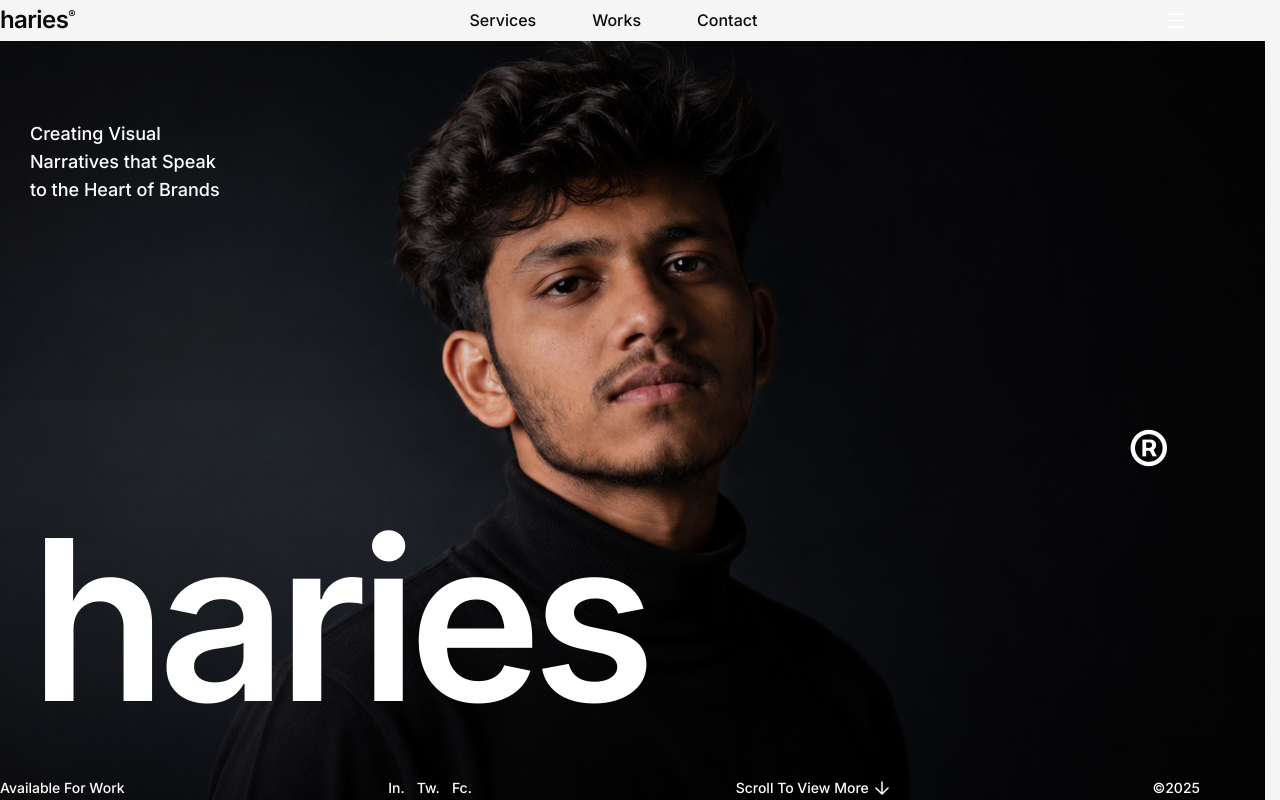
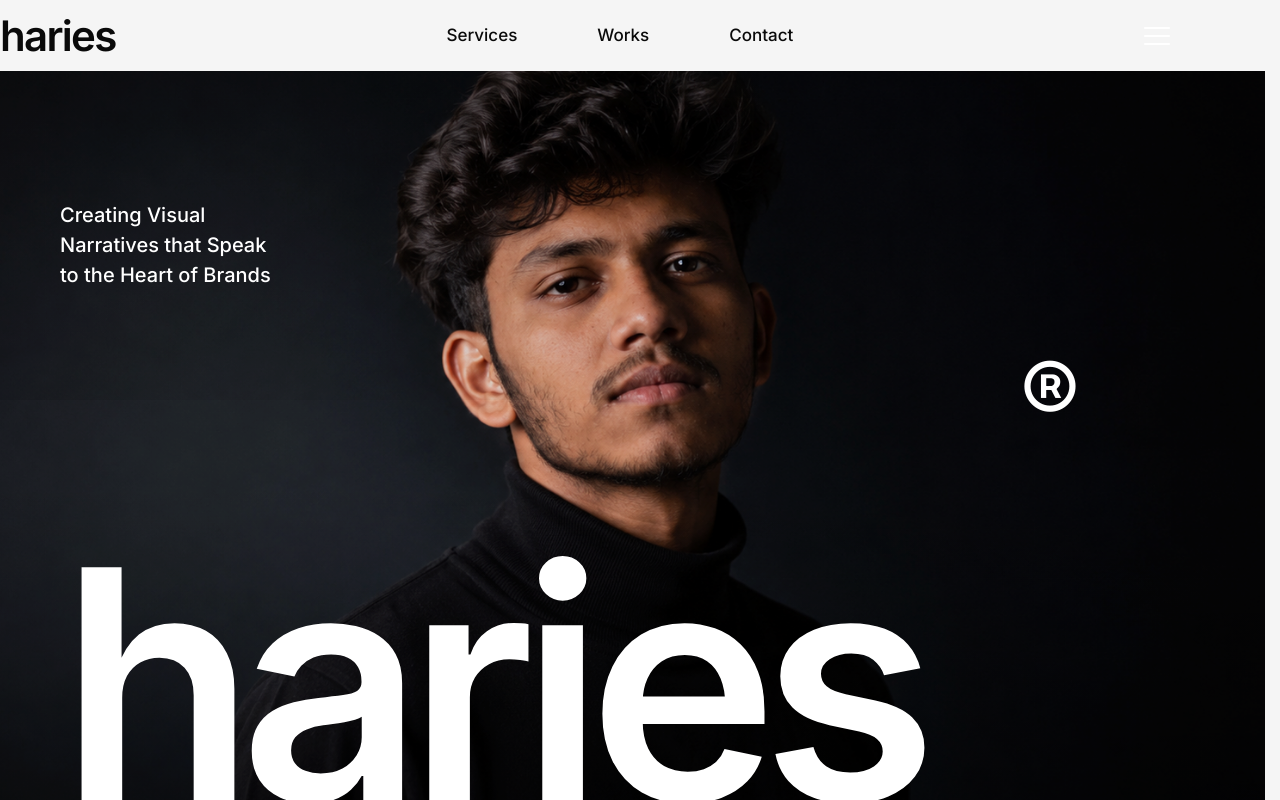
Before and after one commit to HariesHussain/Haries-portfolio, a React (Vite) app: page / in a window 1280 px wide. Built offline with nearby package versions, Linux system fonts and the light colour scheme.

Commit message:
style: exactly match Framer template Hero and Navbar layout and typography

```diff
--- a/src/components/layout/Navbar.jsx
+++ b/src/components/layout/Navbar.jsx
@@ -21,21 +21,21 @@ const Navbar = () => {
       animate="visible"
       className="fixed top-0 left-0 right-0 z-50 bg-paper"
     >
-      <div className="mx-auto w-full max-w-content px-5 md:px-[30px]">
-        <div className="flex items-center justify-between py-5 md:py-6">
+      <div className="mx-auto w-full max-w-content px-6 md:px-[40px] lg:px-[60px]">
+        <div className="flex items-center justify-between py-6 md:py-8 lg:py-10">
           {/* Logo */}
           <a
             href="/"
-            className="text-[22px] md:text-[24px] font-semibold tracking-tight text-ink"
+            className="text-[28px] md:text-[36px] lg:text-[42px] font-bold tracking-[-0.04em] text-ink flex items-start"
           >
             haries
-            <sup className="text-[10px] md:text-[11px] font-medium -top-[10px] ml-[1px]">
+            <sup className="text-[12px] md:text-[16px] lg:text-[18px] font-semibold mt-[6px] md:mt-[8px] ml-[2px]">
               ®
             </sup>
           </a>
 
           {/* Desktop/Tablet Navigation Links */}
-          <div className="hidden md:flex items-center gap-[56px] text-[16px] font-medium text-ink">
+          <div className="hidden md:flex items-center gap-[60px] lg:gap-[80px] text-[16px] lg:text-[17px] font-medium text-ink">
             <a
               href="#services"
               className="hover:text-accent transition-colors duration-500"
@@ -58,13 +58,13 @@ const Navbar = () => {
 
           {/* Hamburger Menu Button */}
           <button
-            className="relative flex items-center justify-center w-[48px] h-[40px] bg-ink rounded-[12px] flex-shrink-0"
+            className="relative flex items-center justify-center w-[64px] h-[48px] md:w-[76px] md:h-[54px] lg:w-[86px] lg:h-[60px] bg-ink rounded-[14px] lg:rounded-[18px] flex-shrink-0"
             aria-label="Open menu"
           >
-            <div className="flex flex-col items-center justify-center gap-[5px]">
-              <span className="block w-[18px] h-[1.5px] bg-white rounded-full" />
-              <span className="block w-[18px] h-[1.5px] bg-white rounded-full" />
-              <span className="block w-[18px] h-[1.5px] bg-white rounded-full" />
+            <div className="flex flex-col items-center justify-center gap-[5px] lg:gap-[6px]">
+              <span className="block w-[22px] lg:w-[26px] h-[2px] bg-white rounded-full" />
+              <span className="block w-[22px] lg:w-[26px] h-[2px] bg-white rounded-full" />
+              <span className="block w-[22px] lg:w-[26px] h-[2px] bg-white rounded-full" />
             </div>
           </button>
         </div>
--- a/src/sections/Hero.jsx
+++ b/src/sections/Hero.jsx
@@ -39,8 +39,7 @@ const TEXT_CHILD_STAGGER_S = 0.12;
 const TEXT_CHILD_DURATION_S = 0.7;
 const TEXT_EASING = [0.25, 0.1, 0.25, 1];
 
-// Bottom info bar transitions from ink → white as image reveals
-const INFO_BAR_DELAY_S = (INITIAL_DELAY_MS + 200) / 1000;
+
 
 // ─── Variants ───────────────────────────────────────────────────────
 
@@ -78,17 +77,7 @@ const overlayVariants = {
   },
 };
 
-const infoBarVariants = {
-  hidden: { opacity: 0 },
-  visible: {
-    opacity: 1,
-    transition: {
-      duration: 0.6,
-      delay: INFO_BAR_DELAY_S,
-      ease: "easeOut",
-    },
-  },
-};
+
 
 // ─── Component ──────────────────────────────────────────────────────
 
@@ -158,7 +147,7 @@ const Hero = () => {
           {/* Tagline — top-left, below navbar area */}
           <motion.p
             variants={textChildVariants}
-            className="absolute top-[100px] md:top-[120px] lg:top-[120px] left-5 md:left-[30px] text-white text-[14px] md:text-[16px] lg:text-[18px] font-medium leading-[1.55] max-w-[180px] md:max-w-[200px] lg:max-w-[220px]"
+            className="absolute top-[20vh] md:top-[25vh] lg:top-[25vh] left-6 md:left-[40px] lg:left-[60px] text-white text-[16px] md:text-[18px] lg:text-[20px] font-medium leading-[1.5] max-w-[200px] md:max-w-[240px] lg:max-w-[280px]"
           >
             Creating Visual
             <br />
@@ -167,13 +156,13 @@ const Hero = () => {
             to the Heart of Brands
           </motion.p>
 
-          {/* ® Symbol — right side, ~55% down */}
+          {/* ® Symbol — large, right aligned above text */}
           <motion.span
             variants={textChildVariants}
-            className="absolute text-white font-light select-none
-              right-5 bottom-[calc(30%+60px)] text-[32px]
-              md:right-[30px] md:bottom-auto md:top-[52%] md:text-[50px]
-              lg:top-[50%] lg:text-[64px]"
+            className="absolute text-white font-light select-none leading-none
+              right-[8%] bottom-[40%] text-[40px]
+              md:right-[8%] md:bottom-[45%] md:text-[60px]
+              lg:right-[10%] lg:bottom-[45%] lg:text-[90px]"
           >
             ®
           </motion.span>
@@ -181,9 +170,9 @@ const Hero = () => {
           {/* Large "haries" display text — lower portion of hero */}
           <motion.h1
             variants={textChildVariants}
-            className="absolute bottom-[65px] md:bottom-[75px] lg:bottom-[85px] left-5 md:left-[30px] right-5 md:right-[30px] text-white font-semibold leading-[0.85] tracking-[-0.04em] select-none"
+            className="absolute bottom-0 md:bottom-[-10px] lg:bottom-[-20px] left-6 md:left-[40px] lg:left-[60px] right-6 md:right-[40px] lg:right-[60px] text-white font-semibold leading-[0.85] tracking-[-0.05em] select-none"
             style={{
-              fontSize: "clamp(60px, 17.5vw, 240px)",
+              fontSize: "clamp(80px, 25vw, 360px)",
             }}
           >
             haries
@@ -191,73 +180,7 @@ const Hero = () => {
         </div>
       </motion.div>
 
-      {/* ── Bottom Information Bar ──
-          Fades in during the reveal — starts dark, but always white
-          since image is always behind (grid handles the masking) */}
-      <motion.div
-        className="absolute bottom-0 left-0 right-0 z-20"
-        variants={infoBarVariants}
-        initial="hidden"
-        animate="visible"
-      >
-        <div className="mx-auto w-full max-w-content px-5 md:px-[30px]">
-          {/* Desktop / Tablet — horizontal row */}
-          <div className="hidden md:flex items-center justify-between py-5 lg:py-6 text-[14px] font-medium text-white">
-            <span>Available For Work</span>
-            <span className="flex items-center gap-3">
-              <span>In.</span>
-              <span>Tw.</span>
-              <span>Fc.</span>
-            </span>
-            <span className="flex items-center gap-1.5">
-              Scroll To View More
-              <svg
-                className="w-3.5 h-3.5 mt-0.5"
-                viewBox="0 0 14 14"
-                fill="none"
-                xmlns="http://www.w3.org/2000/svg"
-              >
-                <path
-                  d="M7 1V13M7 13L1 7M7 13L13 7"
-                  stroke="currentColor"
-                  strokeWidth="1.5"
-                  strokeLinecap="round"
-                  strokeLinejoin="round"
-                />
-              </svg>
-            </span>
-            <span>©2025</span>
-          </div>
 
-          {/* Mobile — stacked vertically, center-aligned */}
-          <div className="flex md:hidden flex-col items-center gap-2 py-4 text-[13px] font-medium text-white">
-            <span>Available For Work</span>
-            <span className="flex items-center gap-2.5">
-              <span>In.</span>
-              <span>Tw.</span>
-              <span>Fc.</span>
-            </span>
-            <span>©2025</span>
-            <span className="flex items-center gap-1.5">
-              Scroll To View More
-              <svg
-                className="w-3 h-3 mt-0.5"
-                viewBox="0 0 14 14"
-                fill="none"
-                xmlns="http://www.w3.org/2000/svg"
-              >
-                <path
-                  d="M7 1V13M7 13L1 7M7 13L13 7"
-                  stroke="currentColor"
-                  strokeWidth="1.5"
-                  strokeLinecap="round"
-                  strokeLinejoin="round"
-                />
-              </svg>
-            </span>
-          </div>
-        </div>
-      </motion.div>
     </section>
   );
 };
```
